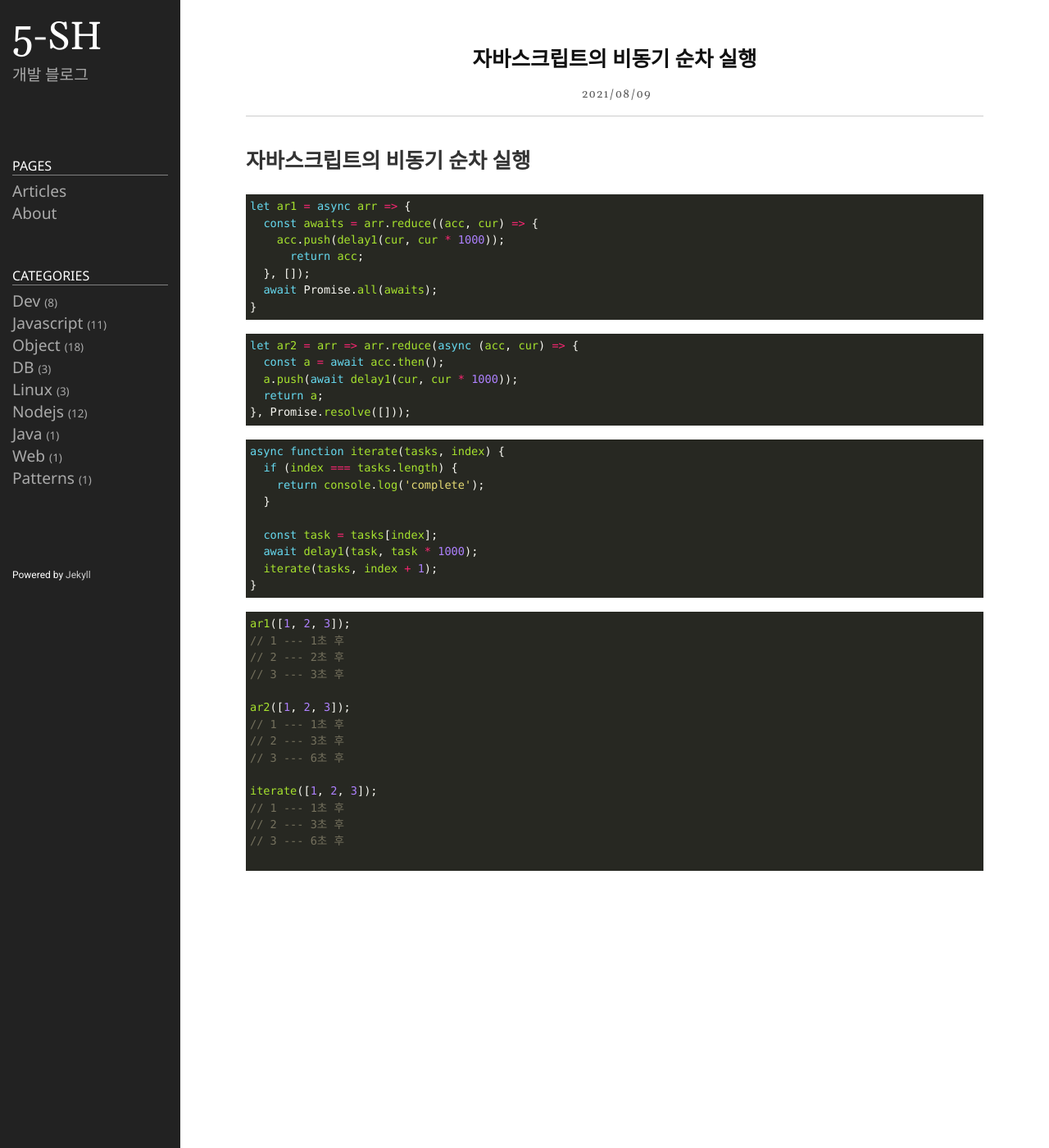
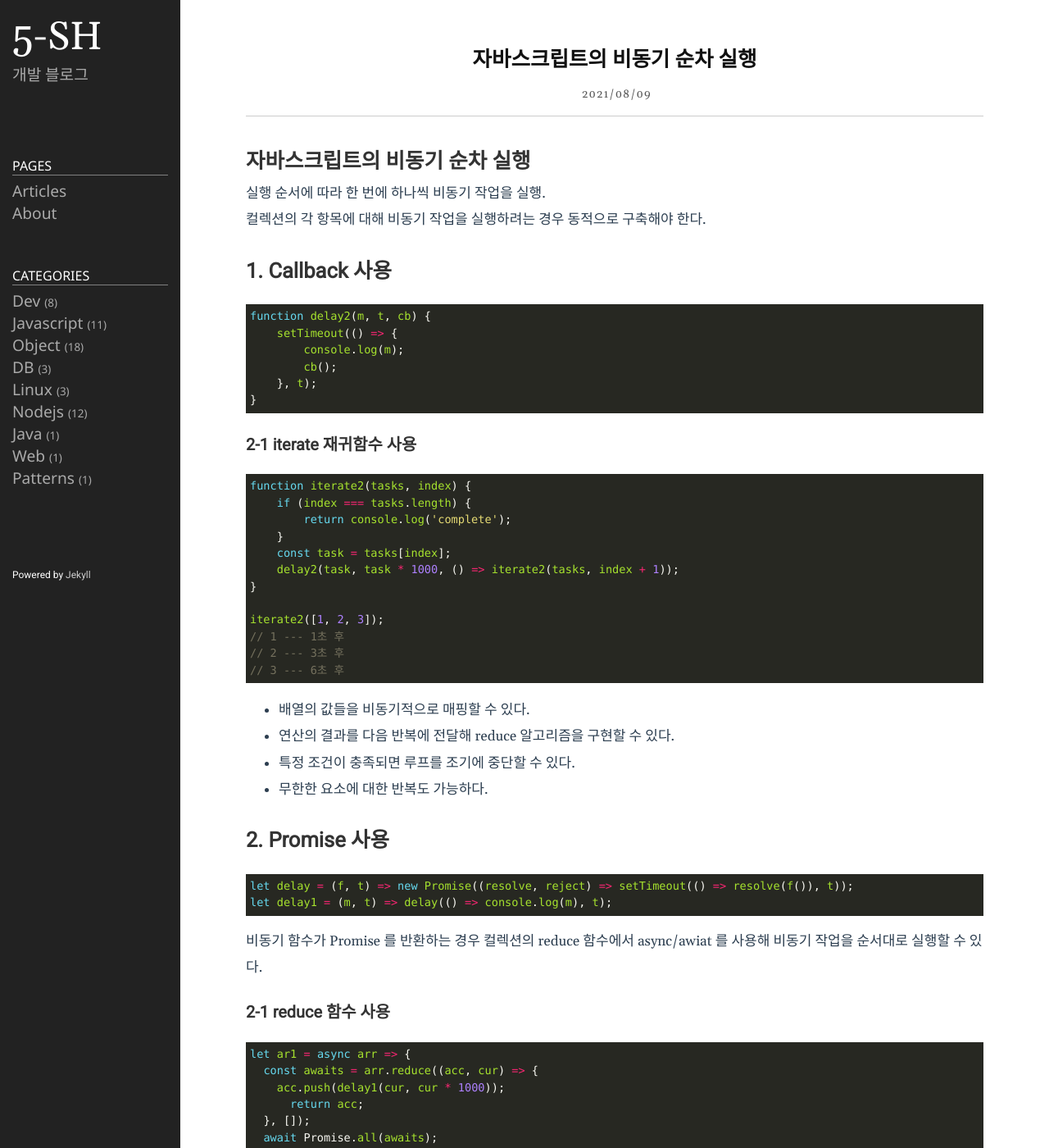
Before and after one commit to 5-SH/5-sh.github.io-deprecated, a Jekyll site: the page built from _posts/2021-08-09-async-sequential-execute.md, in a window 1280 px wide and 1400 px high. Shown: the whole window at 82% size. Built offline with Jekyll 4.4.1, drawn with Linux system fonts in a browser that asks for light colours; some of the changed text lies outside the part shown.

Commit message:
자바스크립트의 비동기 순차 실행 포스트 완료

````diff
--- a/_posts/2021-08-09-async-sequential-execute.md
+++ b/_posts/2021-08-09-async-sequential-execute.md
@@ -7,6 +7,53 @@ ref: Javascript, async, sequential
 ---
 
 # 자바스크립트의 비동기 순차 실행
+실행 순서에 따라 한 번에 하나씩 비동기 작업을 실행.
+컬렉션의 각 항목에 대해 비동기 작업을 실행하려는 경우 동적으로 구축해야 한다.
+
+
+## 1. Callback 사용
+
+```javascript
+function delay2(m, t, cb) {
+    setTimeout(() => {
+        console.log(m);
+        cb();
+    }, t);
+}
+```
+
+### 2-1 iterate 재귀함수 사용
+
+```javascript
+function iterate2(tasks, index) {
+    if (index === tasks.length) {
+        return console.log('complete');
+    }
+    const task = tasks[index];
+    delay2(task, task * 1000, () => iterate2(tasks, index + 1));
+}
+
+iterate2([1, 2, 3]);
+// 1 --- 1초 후
+// 2 --- 3초 후
+// 3 --- 6초 후
+```
+
+- 배열의 값들을 비동기적으로 매핑할 수 있다.
+- 연산의 결과를 다음 반복에 전달해 reduce 알고리즘을 구현할 수 있다.
+- 특정 조건이 충족되면 루프를 조기에 중단할 수 있다.
+- 무한한 요소에 대한 반복도 가능하다.
+
+## 2. Promise 사용
+
+```javascript
+let delay = (f, t) => new Promise((resolve, reject) => setTimeout(() => resolve(f()), t));
+let delay1 = (m, t) => delay(() => console.log(m), t);
+```
+
+비동기 함수가 Promise 를 반환하는 경우 컬렉션의 reduce 함수에서 async/awiat 를 사용해 비동기 작업을 순서대로 실행할 수 있다.
+
+### 2-1 reduce 함수 사용
 
 ```javascript
 let ar1 = async arr => {
@@ -16,29 +63,13 @@ let ar1 = async arr => {
   }, []);
   await Promise.all(awaits);
 }
-```
 
-```javascript
 let ar2 = arr => arr.reduce(async (acc, cur) => {
   const a = await acc.then();
   a.push(await delay1(cur, cur * 1000));
   return a;
 }, Promise.resolve([]));
-```
 
-```javascript
-async function iterate(tasks, index) {
-  if (index === tasks.length) {
-    return console.log('complete');
-  }
-
-  const task = tasks[index];
-  await delay1(task, task * 1000);
-  iterate(tasks, index + 1);
-}
-```
-
-```javascript
 ar1([1, 2, 3]);
 // 1 --- 1초 후
 // 2 --- 2초 후
@@ -48,10 +79,21 @@ ar2([1, 2, 3]);
 // 1 --- 1초 후
 // 2 --- 3초 후
 // 3 --- 6초 후
+```
 
-iterate([1, 2, 3]);
+### 2-2 iterate 재귀함수 사용
+```javascript
+async function iterate1(tasks, index) {
+  if (index === tasks.length) {
+    return console.log('complete');
+  }
+  const task = tasks[index];
+  await delay1(task, task * 1000);
+  iterate1(tasks, index + 1);
+}
+
+iterate1([1, 2, 3]);
 // 1 --- 1초 후
 // 2 --- 3초 후
 // 3 --- 6초 후
-
 ```
````
